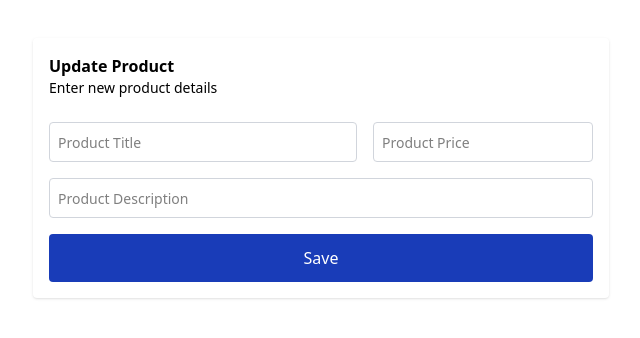
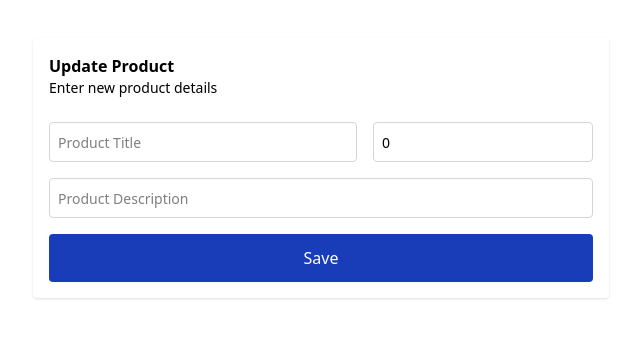
Before and after one commit to Osuolale-Olalekan/NextClass, a Next.js app: page /my-products/1/edit in a window 1280 px wide. Shown: the part 232-570 px from the top of the page, without its empty margins (319-959 px from the left). Built offline with nearby package versions, Linux system fonts and the light colour scheme; no server answers; the database is empty; a web font is replaced by a local one.

Commit message:
feat: client component + server action

```diff
--- a/app/my-products/[id]/edit/page.tsx
+++ b/app/my-products/[id]/edit/page.tsx
@@ -1,57 +1,9 @@
-import { updateProduct } from "@/lib/actions"
-import dbConnect from "@/lib/dbConnect"
-import ProductModel from "@/models/Product"
+import ProductForm from "@/components/ProductForm"
 
-// redirect - server components, server actions
-// useRouter (instead of useNavigate) - clients component
-
-const Page = async ({ params }: { params: Promise<{ id: string }> }) => {
-  const { id } = await params
-  await dbConnect()
-  const product = await ProductModel.findById(id)
-
+const Page = () => {
   return (
-    <div className="flex items-center justify-between h-screen p-5 md:p-10">
-      <form
-        action={updateProduct}
-        className="max-w-xl w-full m-auto shadow rounded p-4"
-      >
-        <h3 className="font-semibold">Update Product</h3>
-        <p className="text-sm">Enter new product details</p>
-
-        <div className="flex flex-col mt-6 gap-4">
-          <div className="flex gap-4 items-center">
-            <input type="hidden" name="id" value={String(product?._id)} />
-            <input
-              defaultValue={product?.title}
-              name="title"
-              required
-              type="text"
-              placeholder="Product Title"
-              className="rounded border border-gray-300 outline-none px-2 text-sm h-10 focus:border-blue-800 flex-2"
-            />
-            <input
-              defaultValue={product?.price}
-              name="price"
-              type="number"
-              required
-              placeholder="Product Price"
-              className="rounded border border-gray-300 outline-none px-2 text-sm h-10 focus:border-blue-800 flex-1"
-            />
-          </div>
-          <input
-            defaultValue={product?.description}
-            type="text"
-            name="description"
-            placeholder="Product Description"
-            className="rounded border border-gray-300 outline-none px-2 text-sm h-10 focus:border-blue-800"
-          />
-
-          <button className="h-12 rounded bg-blue-800 font-medium text-white">
-            Save
-          </button>
-        </div>
-      </form>
+    <div>
+      <ProductForm />
     </div>
   )
 }
--- /dev/null
+++ b/app/my-products/[id]/edit/serverpage.tsx
@@ -0,0 +1,59 @@
+import { updateProduct } from "@/lib/actions"
+import dbConnect from "@/lib/dbConnect"
+import ProductModel from "@/models/Product"
+
+// redirect - server components, server actions
+// useRouter (instead of useNavigate) - clients component
+
+const Page = async ({ params }: { params: Promise<{ id: string }> }) => {
+  const { id } = await params
+  await dbConnect()
+  const product = await ProductModel.findById(id)
+
+  return (
+    <div className="flex items-center justify-between h-screen p-5 md:p-10">
+      <form
+        action={updateProduct}
+        className="max-w-xl w-full m-auto shadow rounded p-4"
+      >
+        <h3 className="font-semibold">Update Product</h3>
+        <p className="text-sm">Enter new product details</p>
+
+        <div className="flex flex-col mt-6 gap-4">
+          <div className="flex gap-4 items-center">
+            <input type="hidden" name="id" value={String(product?._id)} />
+            <input
+              defaultValue={product?.title}
+              name="title"
+              required
+              type="text"
+              placeholder="Product Title"
+              className="rounded border border-gray-300 outline-none px-2 text-sm h-10 focus:border-blue-800 flex-2"
+            />
+            <input
+              defaultValue={product?.price}
+              name="price"
+              type="number"
+              required
+              placeholder="Product Price"
+              className="rounded border border-gray-300 outline-none px-2 text-sm h-10 focus:border-blue-800 flex-1"
+            />
+          </div>
+          <input
+            defaultValue={product?.description}
+            type="text"
+            name="description"
+            placeholder="Product Description"
+            className="rounded border border-gray-300 outline-none px-2 text-sm h-10 focus:border-blue-800"
+          />
+
+          <button className="h-12 rounded bg-blue-800 font-medium text-white">
+            Save
+          </button>
+        </div>
+      </form>
+    </div>
+  )
+}
+
+export default Page
--- a/components/ProductForm.tsx
+++ b/components/ProductForm.tsx
@@ -1,28 +1,96 @@
 "use client"
 
-import { updateClientProduct } from "@/lib/client-actions"
-import { useRouter } from "next/navigation"
+import { getProduct, updateClientProduct } from "@/lib/client-actions"
+import { UpdateProduct } from "@/types"
+import { useParams, useRouter } from "next/navigation"
+import { ChangeEvent, FormEvent, useEffect, useState } from "react"
 
 const ProductForm = () => {
   const router = useRouter()
+  const { id } = useParams()
+  const [productForm, setProductForm] = useState<UpdateProduct>({
+    price: 0,
+    description: "",
+    title: "",
+    id: "",
+  })
 
-  const handleProductUpdate = async () => {
-    const updateData = {
-      title: "Hello",
-      description: "Desc",
-      id: "d",
-      price: 200,
+  useEffect(() => {
+    const fetchProduct = async () => {
+      const product = await getProduct({ id: String(id) })
+      setProductForm({
+        price: product?.price,
+        description: product?.description,
+        title: product?.title,
+        id: String(product?._id),
+      })
     }
 
-    const updateP = await updateClientProduct(updateData)
+    if (id) fetchProduct()
+  }, [id])
 
+  const handleProductUpdate = async (e: FormEvent<HTMLFormElement>) => {
+    e.preventDefault()
+    const updateP = await updateClientProduct(productForm)
     if (updateP.success) {
-      // show a success response
-      router.push("/")
+      router.push("/my-products")
     }
   }
 
-  return <div>Product form here</div>
+  const handleInputChange = (e: ChangeEvent<HTMLInputElement>) => {
+    const { name, value } = e.target
+    setProductForm((previous) => ({
+      ...previous,
+      [name]: value,
+    }))
+  }
+
+  return (
+    <div className="flex items-center justify-between h-screen p-5 md:p-10">
+      <form
+        onSubmit={handleProductUpdate}
+        className="max-w-xl w-full m-auto shadow rounded p-4"
+      >
+        <h3 className="font-semibold">Update Product</h3>
+        <p className="text-sm">Enter new product details</p>
+
+        <div className="flex flex-col mt-6 gap-4">
+          <div className="flex gap-4 items-center">
+            <input
+              value={productForm.title}
+              onChange={handleInputChange}
+              name="title"
+              required
+              type="text"
+              placeholder="Product Title"
+              className="rounded border border-gray-300 outline-none px-2 text-sm h-10 focus:border-blue-800 flex-2"
+            />
+            <input
+              value={productForm.price}
+              onChange={handleInputChange}
+              name="price"
+              type="number"
+              required
+              placeholder="Product Price"
+              className="rounded border border-gray-300 outline-none px-2 text-sm h-10 focus:border-blue-800 flex-1"
+            />
+          </div>
+          <input
+            value={productForm.description}
+            onChange={handleInputChange}
+            type="text"
+            name="description"
+            placeholder="Product Description"
+            className="rounded border border-gray-300 outline-none px-2 text-sm h-10 focus:border-blue-800"
+          />
+
+          <button className="h-12 rounded bg-blue-800 font-medium text-white">
+            Save
+          </button>
+        </div>
+      </form>
+    </div>
+  )
 }
 
 export default ProductForm
--- a/lib/client-actions.ts
+++ b/lib/client-actions.ts
@@ -2,13 +2,7 @@
 
 import ProductModel from "@/models/Product";
 import dbConnect from "./dbConnect";
-
-interface UpdateProduct {
-	title: string,
-	description: string,
-	price: number,
-	id: string
-}
+import { UpdateProduct } from "@/types";
 
 // to be used on the client
 export const updateClientProduct = async (product: UpdateProduct) => {
@@ -31,3 +25,18 @@ export const updateClientProduct = async (product: UpdateProduct) => {
 		};
 	}
 }
+
+
+export const getProduct = async ({ id }: { id: string }) => {
+	await dbConnect()
+	// const product = await ProductModel.findById(id)
+	const product = await ProductModel.findById(id).lean()
+
+	return product;
+	// return JSON.parse(JSON.stringify(product));
+	// return {
+	// 	price: product?.price,
+	// 	description: product?.description,
+	// 	title: product?.title,
+	// }
+}
```
Also changed, not shown: types.ts (+8 -0 lines), lib/actions.ts (line endings or trailing spaces).
